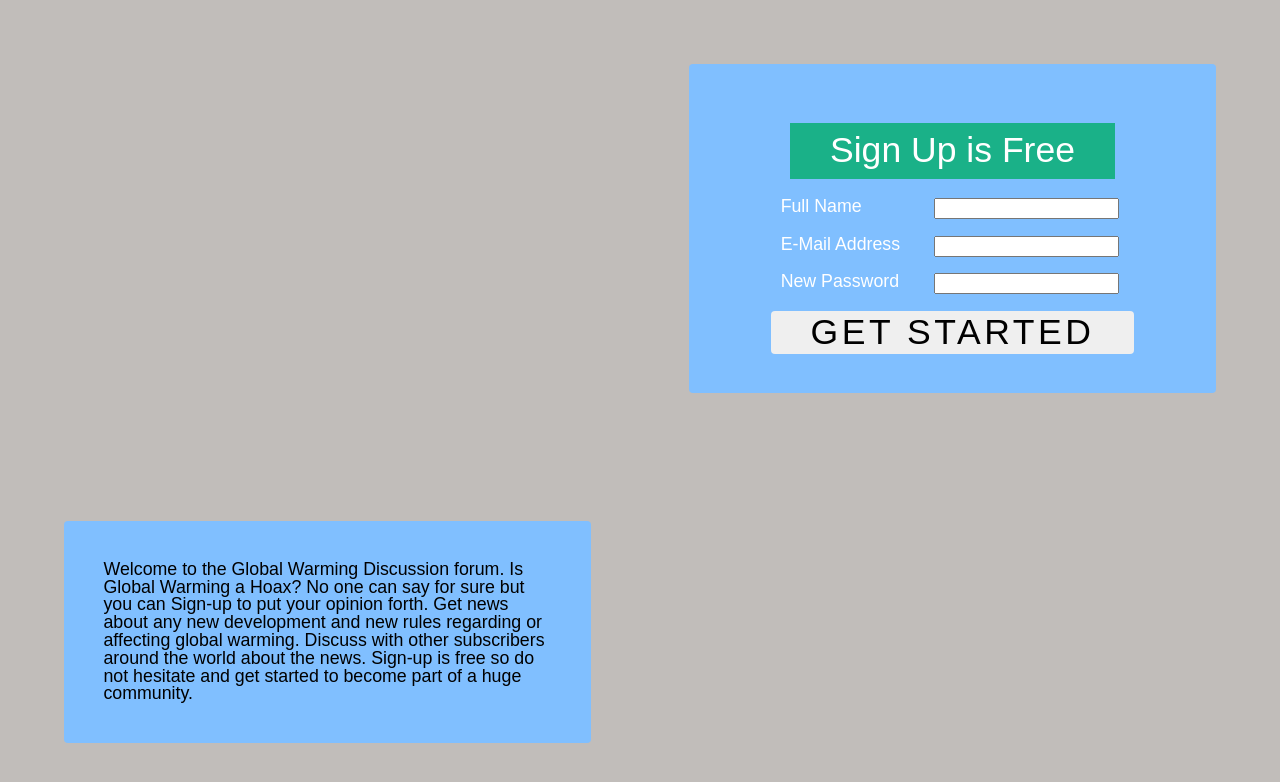
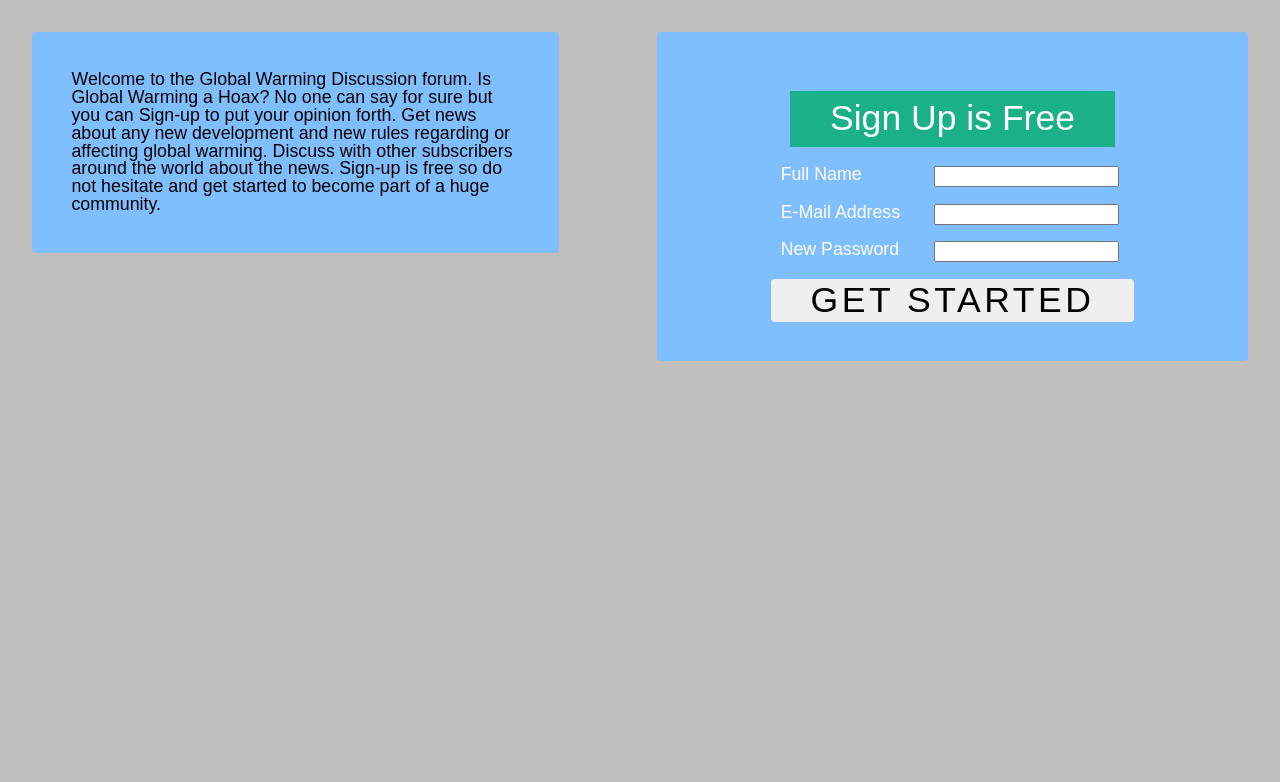
Before and after one commit to mbhavnag/361project1, a plain HTML site: page index.html in a window 1280 px wide. Drawn offline with nearby package versions, Linux system fonts and the light colour scheme.

Commit message:
Fixed the positioning of the two flex box

```diff
--- a/css/style.css
+++ b/css/style.css
@@ -22,7 +22,6 @@ body {
 #description{
   order: 1;
   font-size: 1.111em;
-  display: flex;
   width: 35%;
   float: left;
 }
@@ -30,21 +29,25 @@ body {
 #box {
   order: 2;
   font-size: 1.111em;
-  display: flex;
-  width: 35%;
+  width: 40%;
   float: right;
 }
 
 #box,
 #description {
-  flex-wrap: wrap;
   height: auto;
   align-items: center;
   justify-content: center;
   background-color: #80bfff;
   padding: 2.222em; /* 40 / 18 = 2.22222222223 */
-  margin: 5%;
+  margin: 2.5%;
   border-radius: 0.222em; /* 4 / 18 = 0.22222222223 */
+}
+
+#box,
+#description{
+  display: flex;
+  flex-flow: wrap row;
 }
 
 h1 {
--- a/index.html
+++ b/index.html
@@ -6,6 +6,15 @@
     <link rel="stylesheet" href="css/style.css">
   </head>
   <body>
+    <section id="description">
+      <p>
+        Welcome to the Global Warming Discussion forum. Is Global Warming a Hoax? No one can say
+        for sure but you can Sign-up to put your opinion forth. Get news about any new development
+        and new rules regarding or affecting global warming. Discuss with other subscribers around
+        the world about the news. Sign-up is free so do not hesitate and get started to become part
+        of a huge community.
+      </p>
+    </section>
     <main id="box">
       <section id="signup">
         <h2>Sign Up is Free</h2>
@@ -43,14 +52,5 @@
       <script src='https://cdnjs.cloudflare.com/ajax/libs/jquery/2.1.3/jquery.min.js'></script>
       <script src='js/site.js'></script>
     </main>
-    <section id="description">
-      <p>
-        Welcome to the Global Warming Discussion forum. Is Global Warming a Hoax? No one can say
-        for sure but you can Sign-up to put your opinion forth. Get news about any new development
-        and new rules regarding or affecting global warming. Discuss with other subscribers around
-        the world about the news. Sign-up is free so do not hesitate and get started to become part
-        of a huge community.
-      </p>
-    </section>
   </body>
 </html>
```
